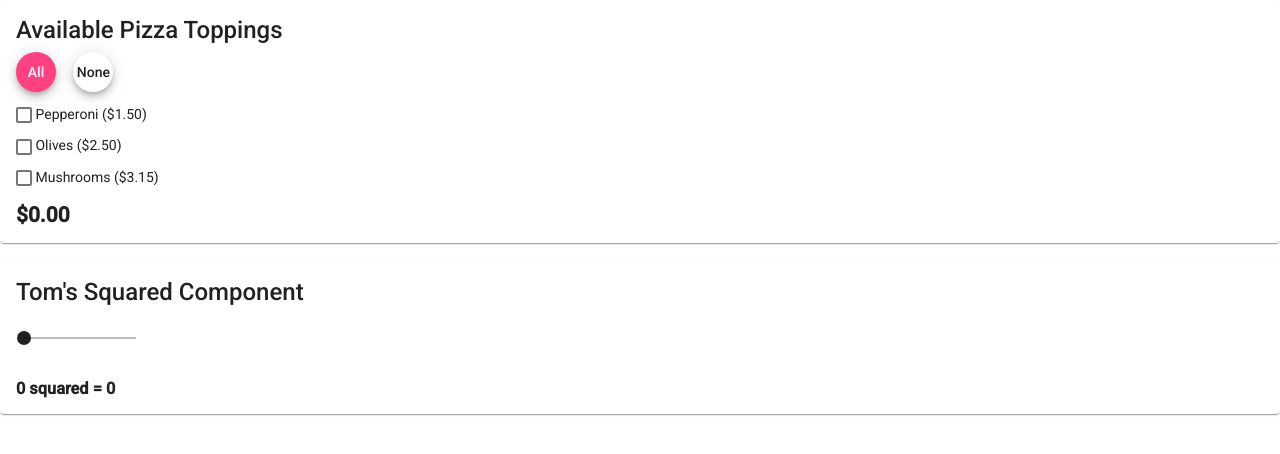
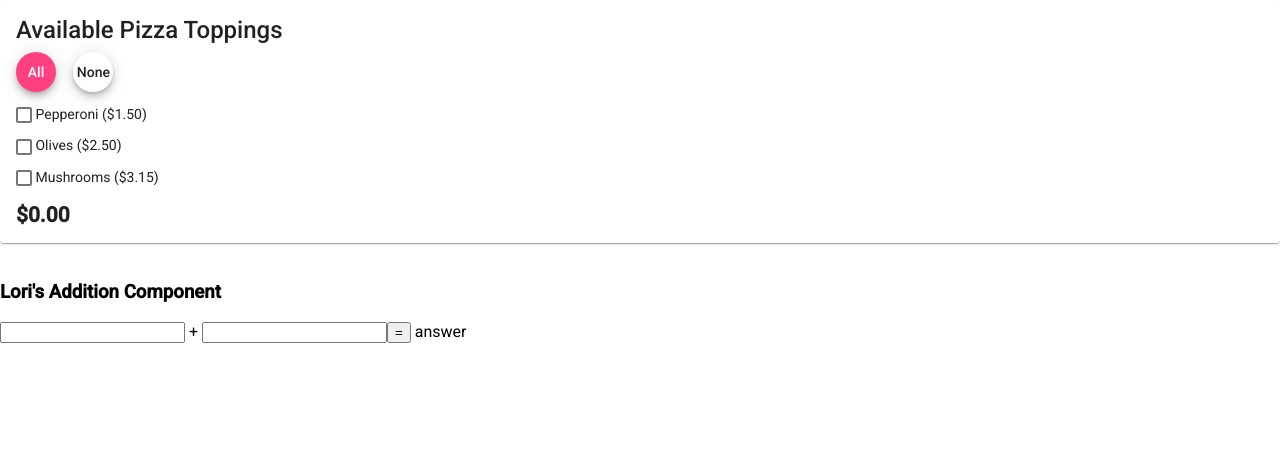
Before and after one commit to 2021-spring-jsf-tuth/components, an Angular app: page / in a window 1280 px wide. Shown: the top 454 px of the page. Built offline with nearby package versions, Linux system fonts and the light colour scheme.

Commit message:
UI showing and ready to be hooked up

```diff
--- a/src/app/app.component.html
+++ b/src/app/app.component.html
@@ -1,3 +1,6 @@
 <app-pizza-toppings></app-pizza-toppings>
 <br>
+<!--
 <app-tjs-squared></app-tjs-squared>
+-->
+<app-lal-addition></app-lal-addition>
--- a/src/app/lal-addition/lal-addition.component.html
+++ b/src/app/lal-addition/lal-addition.component.html
@@ -1 +1,8 @@
-<p>lal-addition works!</p>
+<div>
+    <h3>Lori's Addition Component</h3>
+    <input type="number">
+    +
+    <input type="number">
+    <button>=</button>
+    answer
+</div>
```
